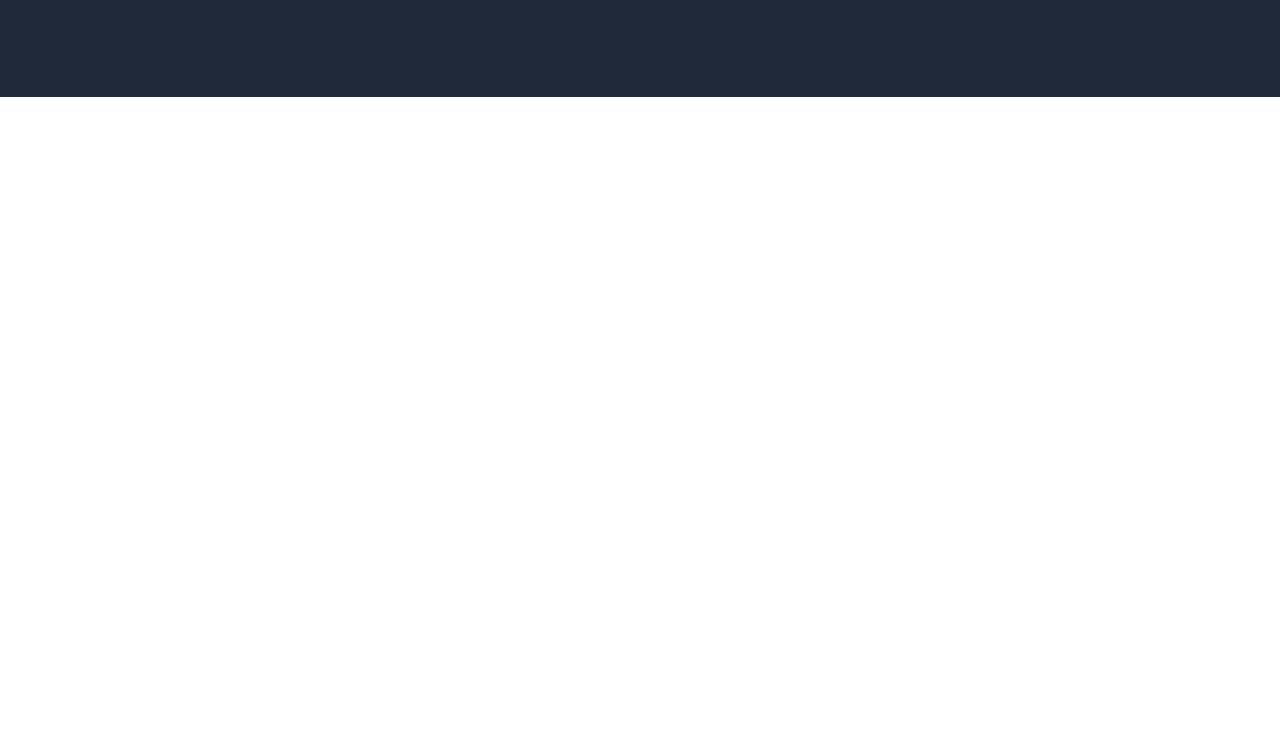
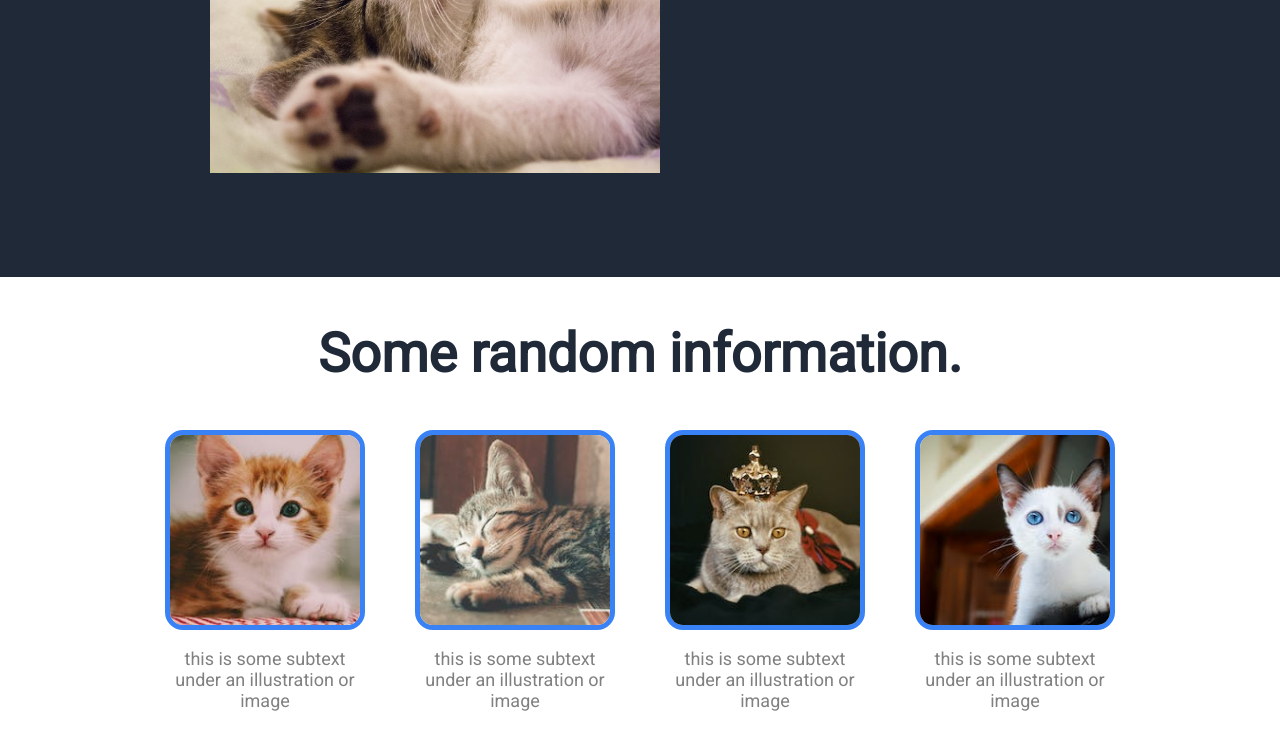
Before and after one commit to Rui-1004/landing-page, a plain HTML site: page index.html in a window 1280 px wide. Shown: the part 471-1200 px from the top of the page. Before the commit the page ends 800 px from the top, so only its background shows below. Drawn offline with Linux system fonts and the light colour scheme.

Commit message:
Add information section with styling
Along with a layout made with flexbox, flex wrap was implemented in the information cards and the image in the hero section to improve readability in different window sizes.

```diff
--- a/index.html
+++ b/index.html
@@ -18,6 +18,7 @@
         <li><a href="">header link three</a></li>
       </ul>
     </div>
+
     <div class="hero">
       <div class="hero-main">
         <h1 class="main-text">This website is awesome</h1>
@@ -25,7 +26,31 @@
         <button class="hero-button">Sign up</button>
       </div>
       <div class="hero-image">
-        <img src="img/cute-cat.jpg" alt="cute cat">
+        <img class="hero-img" src="img/cute-cat.jpg" alt="cute cat">
+      </div>
+    </div>
+
+    <div class="information">
+      <div class="information-header">
+        <h2>Some random information.</h2>
+      </div>
+      <div class="information-container">
+        <div class="information-card">
+          <img src="img/card-cat1.jpg" alt="">
+          <p class="information-text">this is some subtext under an illustration or image</p>
+        </div>
+        <div class="information-card">
+          <img src="img/card-cat2.jpg" alt="">
+          <p class="information-text">this is some subtext under an illustration or image</p>
+        </div>
+        <div class="information-card">
+          <img src="img/card-cat3.jpg" alt="">
+          <p class="information-text">this is some subtext under an illustration or image</p>
+        </div>
+        <div class="information-card">
+          <img src="img/card-cat4.jpg" alt="">
+          <p class="information-text">this is some subtext under an illustration or image</p>
+        </div>
       </div>
     </div>
   </body>
--- a/style.css
+++ b/style.css
@@ -3,18 +3,22 @@ body {
   margin: 0;
   display: flex;
   flex-direction: column;
+  justify-content: space-between;
 }
 
 .header,
 .hero {
-  padding: 18px 210px;
+  padding: 0px 210px;
 }
+
+/* header section */
 
 .header {
   display: flex;
   justify-content: space-between;
   background-color: #1F2937;
   align-items: center;
+  padding-top: 18px;
 }
 
 .header-logo {
@@ -37,7 +41,9 @@ a {
   font-size: 18px;
 }
 
-img {
+/* hero section */
+
+.hero-img {
   width: auto;
   height: 300px;
 }
@@ -53,12 +59,13 @@ img {
   padding-bottom: 100px;
   justify-content: space-between;
   gap: 50px;
+  flex-wrap: wrap;
 }
 
 .hero-main {
   display: flex;
   flex-direction: column;
-  justify-content: flex-start;
+  justify-content: space-evenly;
 }
 
 .main-text {
@@ -85,3 +92,38 @@ img {
   align-self: flex-start;
   margin-top: 12px;
 }
+
+/* information section */
+
+.information {
+  display: flex;
+  flex-direction: column;
+  align-items: center;
+}
+
+.information-container {
+  display: flex;
+  justify-content: center;
+  gap: 50px;
+  font-size: 18px;
+  text-align: center;
+  color: grey;
+  flex-wrap: wrap;
+}
+
+.information-card {
+  display: flex;
+  flex-direction: column;
+  max-width: 200px;
+}
+
+.information img {
+  border: 5px solid #3882F6;
+  border-radius: 18px;
+}
+
+.information-header {
+  font-size: 36px;
+  font-weight: 800;
+  color: #1F2937;
+}
```
Also changed, not shown: img/card-cat1.jpg (added), img/card-cat2.jpg (added), img/card-cat3.jpg (added), img/card-cat4.jpg (added).
